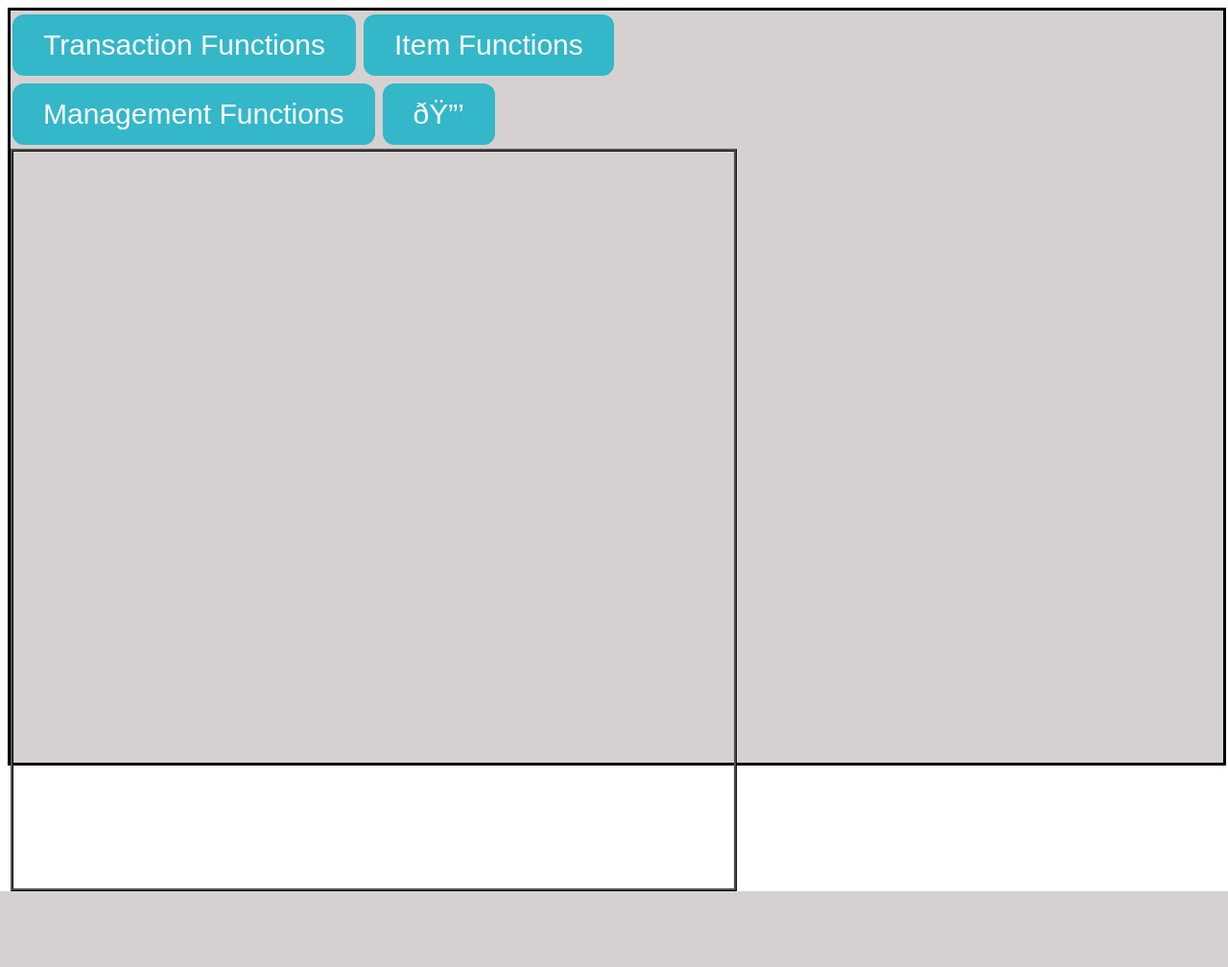
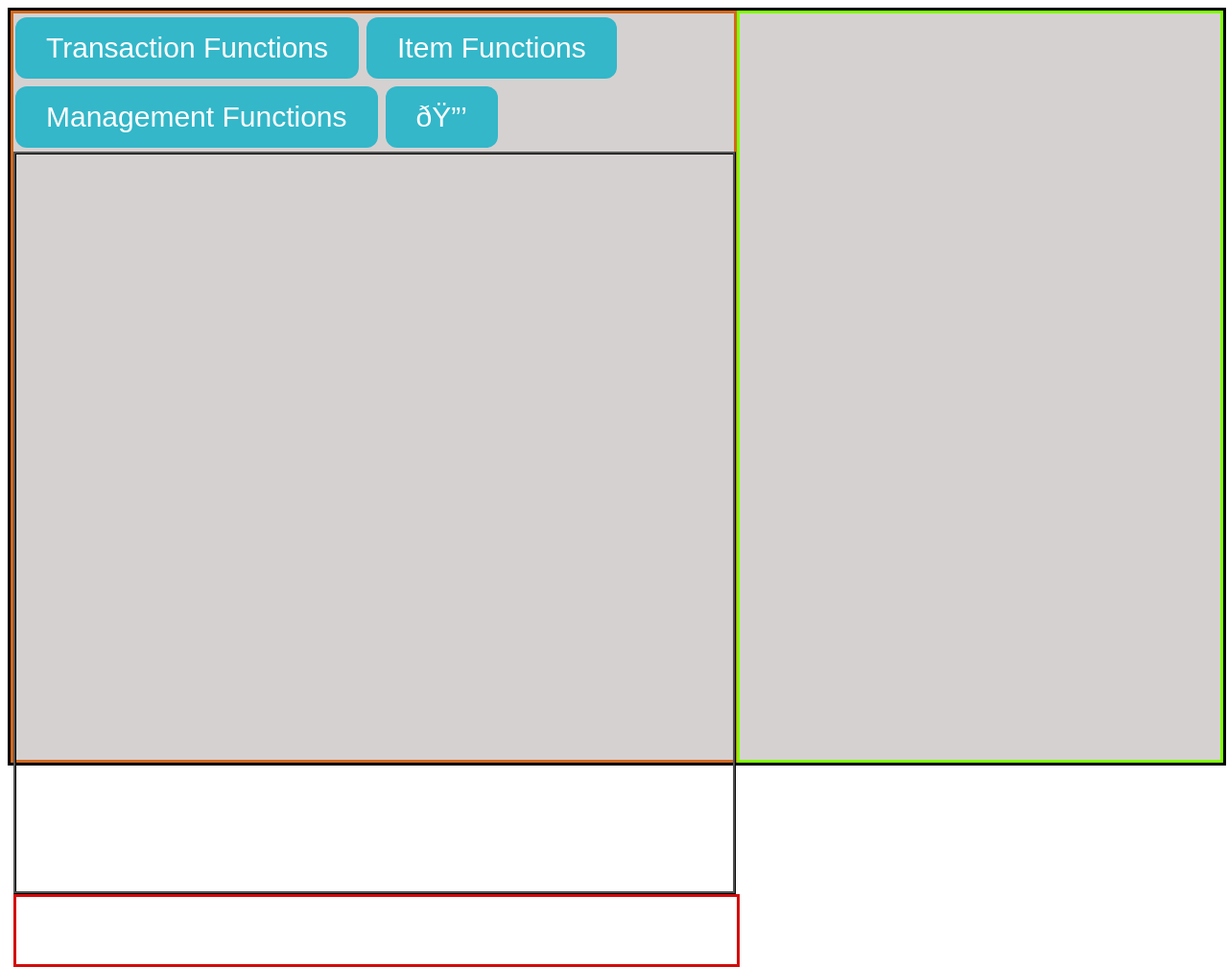
Before and after one commit to JordonRob/Spring21-POS, a PHP site: page / in a window 1280 px wide. Shown: the whole page at 96% size. Before the commit the page ends 929 px from the top, so only its background shows below. Run offline with PHP 8.4, Linux system fonts and the light colour scheme.

Commit message:
Div Set up
Additional divs were created and bordered to make the different sections distinguishable

```diff
--- a/Client/index.html
+++ b/Client/index.html
@@ -9,6 +9,8 @@
 <body>
 <div class="main-container"><!-- main container to hold all the elements of the SecurePOS-->
 
+<!-- this set of code belongs to the left side/static side of the POS-->
+<div class="left-side">
 <div class="static-container"><!-- this container will contain mostly static elements on the applcation-->
 <div class="function-buttons"> <!-- This div is for the function buttons-->
     <button class="button" id="transaction-function">Transaction Functions</button>
@@ -20,9 +22,28 @@
 <div class="item-description"><!--This div is for the item description-->
 </div>
 
+
+<div class="info-container"><!--this container will contain employee and system information-->
+
+
 </div>
 
 </div>
+
+
+</div>
+
+<!-- this set of code will belong to the right side/dynamic side of the POS-->
+<div class="right-side">
+
+
+
+
+
+
+
+</div>
+</div><!--eND OF MAIN-CONTAINER-->
 </body>
 
 </html>
--- a/Client/style.css
+++ b/Client/style.css
@@ -13,8 +13,8 @@
   }
 
   .item-description {
-    width:99%;
-    min-width: 99%;
+    width:99.5%;
+    min-width: 99.5%;
     height:768px;
     border-style: ridge;
     border-color: black;
@@ -31,11 +31,33 @@
       border-style: solid;
       border-color: black;
       background-color: rgb(214, 209, 209);
+      display: flex;
   }
 
   .static-container{
-      border:none;
-      width: 60%;
+      border: none;
+      width: 100%;
+      height: 90%;
+  }
+
+  .info-container{
+      border-style: solid;
+      border-color: rgb(212, 10, 10);
+      width: 100%;
+      height: 10%;
+  }
+
+
+  .right-side{
+    flex: 0.4;
+    border-style: solid;
+    border-color:chartreuse;
+  }
+  .left-side{
+    flex: 0.6;
+    border-style: solid;
+    border-color: chocolate;
+
   }
   html,body{
     height:99%;
```
